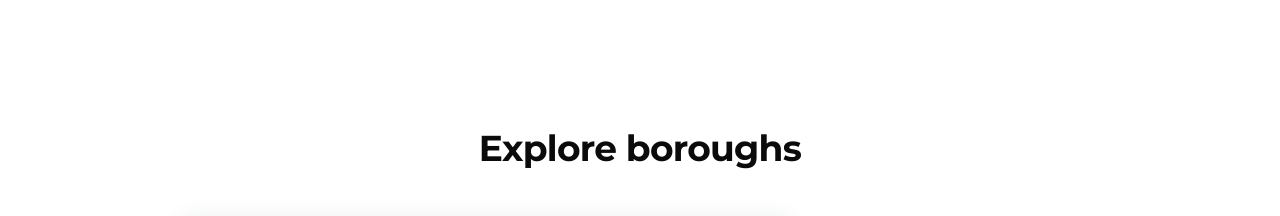
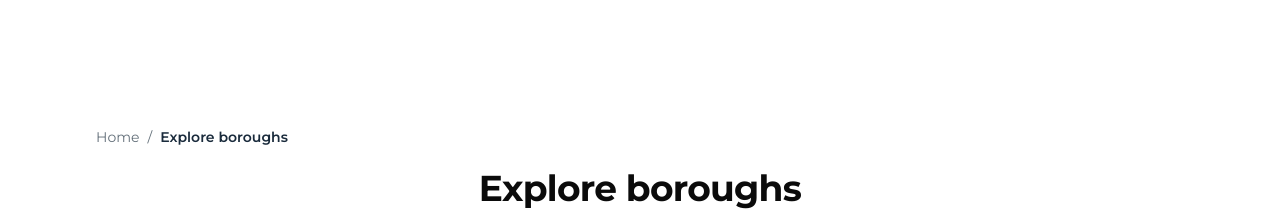
Before and after one commit to RoomReview/devfrontend, a React (Vite) app: page /area-search in a window 1280 px wide. Shown: the part 1247-1463 px from the top of the page. Built offline with nearby package versions, Linux system fonts and the light colour scheme; no server answers.

Commit message:
Update AreaSearchPage.tsx

```diff
--- a/src/pages/AreaSearchPage.tsx
+++ b/src/pages/AreaSearchPage.tsx
@@ -193,6 +193,19 @@ const HomePage = () => {
       </section>
 
       <section id="boroughs" className="max-w-[1440px] mx-auto px-4 sm:px-6 lg:px-[96px] py-16">
+        <nav className="mb-5 text-sm text-[#64707A]" aria-label="Breadcrumb">
+          <ol className="flex items-center gap-2">
+            <li>
+              <Link to="/" className="hover:text-[#8B0202] hover:underline">
+                Home
+              </Link>
+            </li>
+            <li aria-hidden="true">/</li>
+            <li aria-current="page" className="font-semibold text-[#1A2B3C]">
+              Explore boroughs
+            </li>
+          </ol>
+        </nav>
         <H2 className="text-center text-[#0b0b0b] mb-12 tracking-[-0.72px] text-[36px] font-bold">
           Explore boroughs
         </H2>
```
